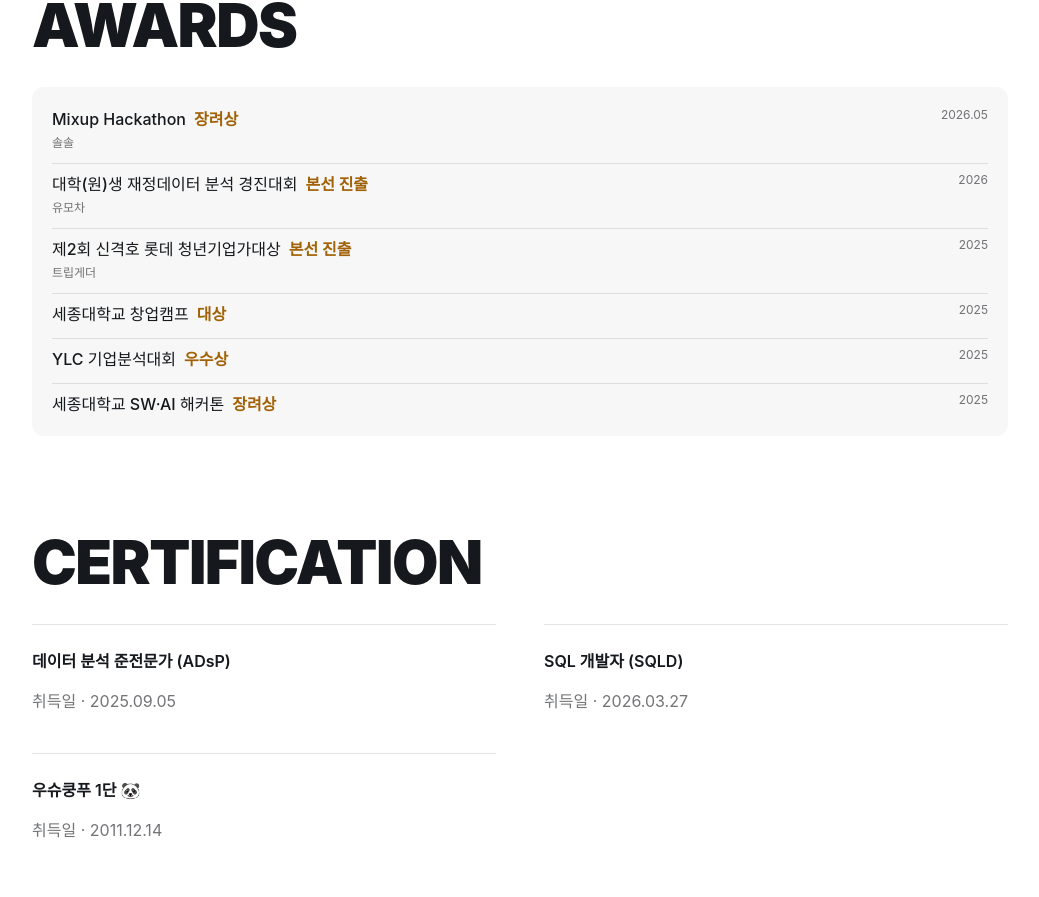
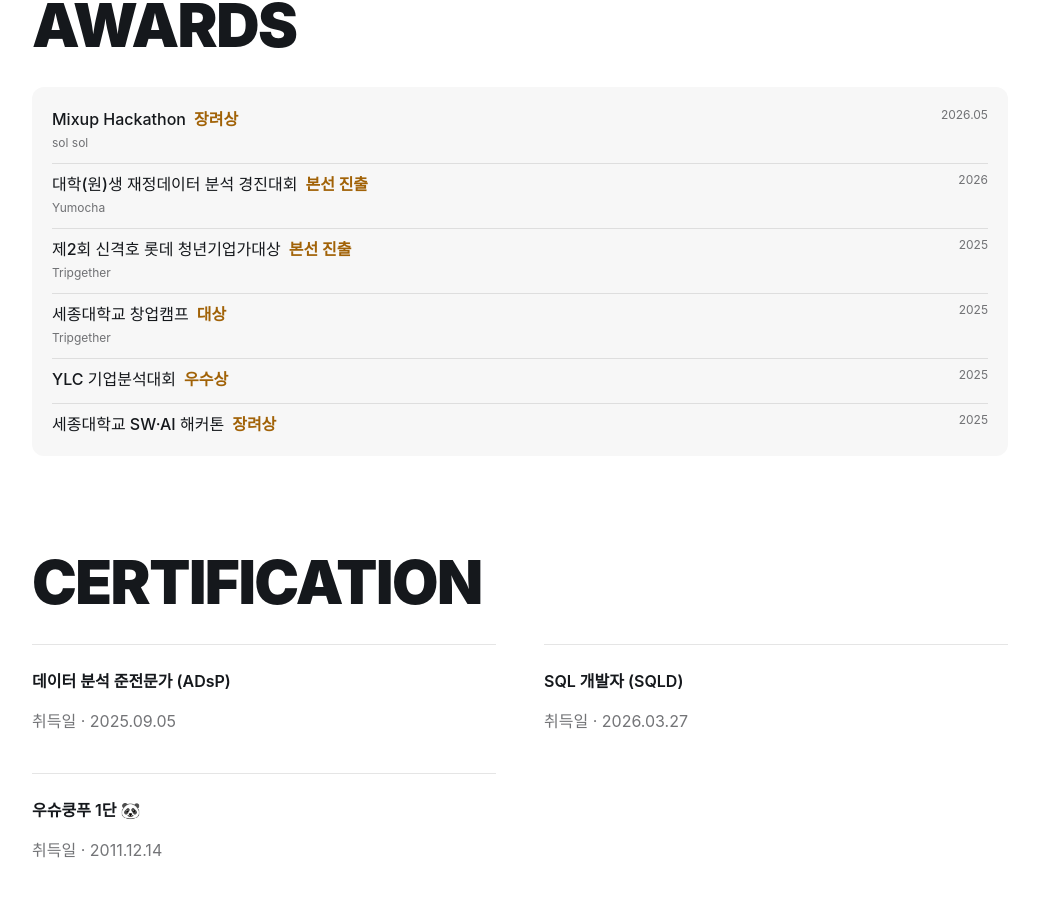
Before and after one commit to JungYeoni/portfolio, a Next.js app: page / in a window 1280 px wide. Shown: the part 2832-3729 px from the top of the page, without its empty margins (120-1159 px from the left). Built offline with nearby package versions, Linux system fonts and the light colour scheme; a web font is replaced by a local one.

Commit message:
fix: 수상 경력 프로젝트 영문 표기 (#17)

```diff
--- a/src/data/portfolio.ts
+++ b/src/data/portfolio.ts
@@ -260,10 +260,10 @@ export const experience = [
 ];
 
 export const awards: { title: string; period: string; detail?: string; award: string }[] = [
-  { title: "Mixup Hackathon", period: "2026.05", detail: "솔솔", award: "장려상" },
-  { title: "대학(원)생 재정데이터 분석 경진대회", period: "2026", detail: "유모차", award: "본선 진출" },
-  { title: "제2회 신격호 롯데 청년기업가대상", period: "2025", detail: "트립게더", award: "본선 진출" },
-  { title: "세종대학교 창업캠프", period: "2025", award: "대상" },
+  { title: "Mixup Hackathon", period: "2026.05", detail: "sol sol", award: "장려상" },
+  { title: "대학(원)생 재정데이터 분석 경진대회", period: "2026", detail: "Yumocha", award: "본선 진출" },
+  { title: "제2회 신격호 롯데 청년기업가대상", period: "2025", detail: "Tripgether", award: "본선 진출" },
+  { title: "세종대학교 창업캠프", period: "2025", detail: "Tripgether", award: "대상" },
   { title: "YLC 기업분석대회", period: "2025", award: "우수상" },
   { title: "세종대학교 SW·AI 해커톤", period: "2025", award: "장려상" },
 ];
```
